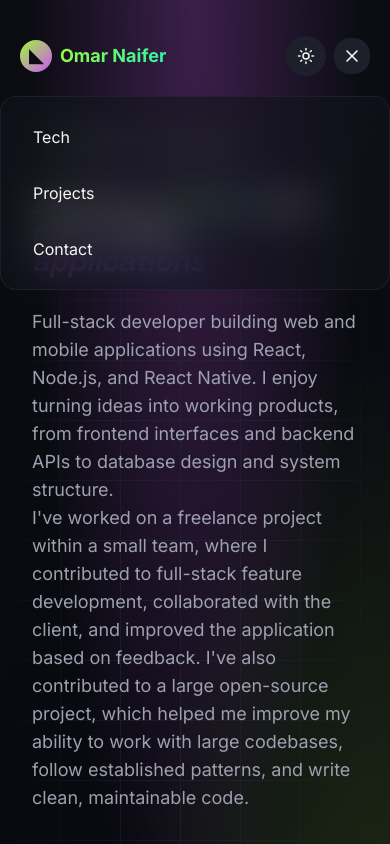
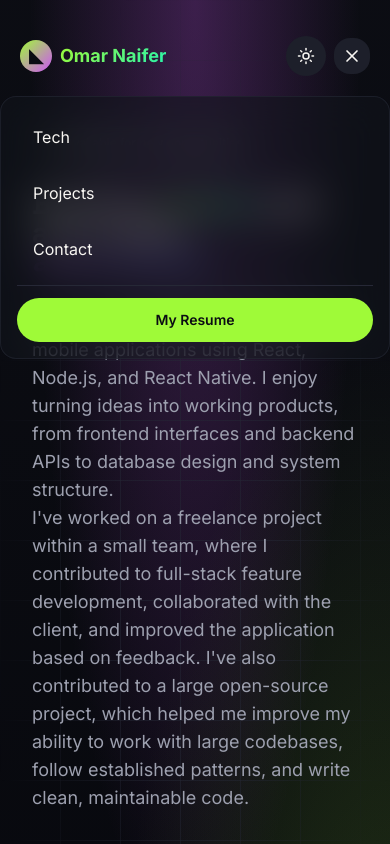
Before and after one commit to omarNaifer12/portfolio, a React (Vite) app in the folder frontend/: page / in a window 390 px wide. Both pictures are taken after a click on the button 352 px from the left and 56 px from the top of the page. Shown: the top 844 px of the page. Built offline with nearby package versions, Linux system fonts and the light colour scheme.

Commit message:
fix mobile ux

```diff
--- a/frontend/src/components/portfolio/Hero.tsx
+++ b/frontend/src/components/portfolio/Hero.tsx
@@ -29,7 +29,7 @@ I've worked on a freelance project within a small team, where I contributed to f
           <div className="flex flex-wrap items-center gap-4">
             <a
               href="#opensource"
-              className="inline-flex items-center gap-2 rounded-full bg-primary px-7 py-3.5 font-semibold text-primary-foreground hover:shadow-glow transition-all hover:-translate-y-0.5"
+              className="inline-flex items-center gap-2 rounded-full bg-primary px-4 py-3.5 font-semibold text-primary-foreground hover:shadow-glow transition-all hover:-translate-y-0.5"
             >
               View My Projects & Open Source <ArrowDown size={16} />
             </a>
--- a/frontend/src/components/portfolio/Navbar.tsx
+++ b/frontend/src/components/portfolio/Navbar.tsx
@@ -90,6 +90,19 @@ export const Navbar = () => {
         {l.label}
       </a>
     ))}
+
+    {/* Resume button — separated at the bottom */}
+    <div className="mt-1 pt-3 border-t border-border">
+      <a
+        href="/myresume.pdf"
+        target="_blank"
+        rel="noreferrer"
+        onClick={() => setOpen(false)}
+        className="flex items-center justify-center gap-2 w-full rounded-full bg-primary px-5 py-3 text-sm font-semibold text-primary-foreground hover:shadow-glow transition-all"
+      >
+        My Resume
+      </a>
+    </div>
   </div>
 )}
     </header>
```
Also changed, not shown: 1 other file (tests, documents, lock files or other folders). Lines whose indentation alone changed are shown as unchanged.
